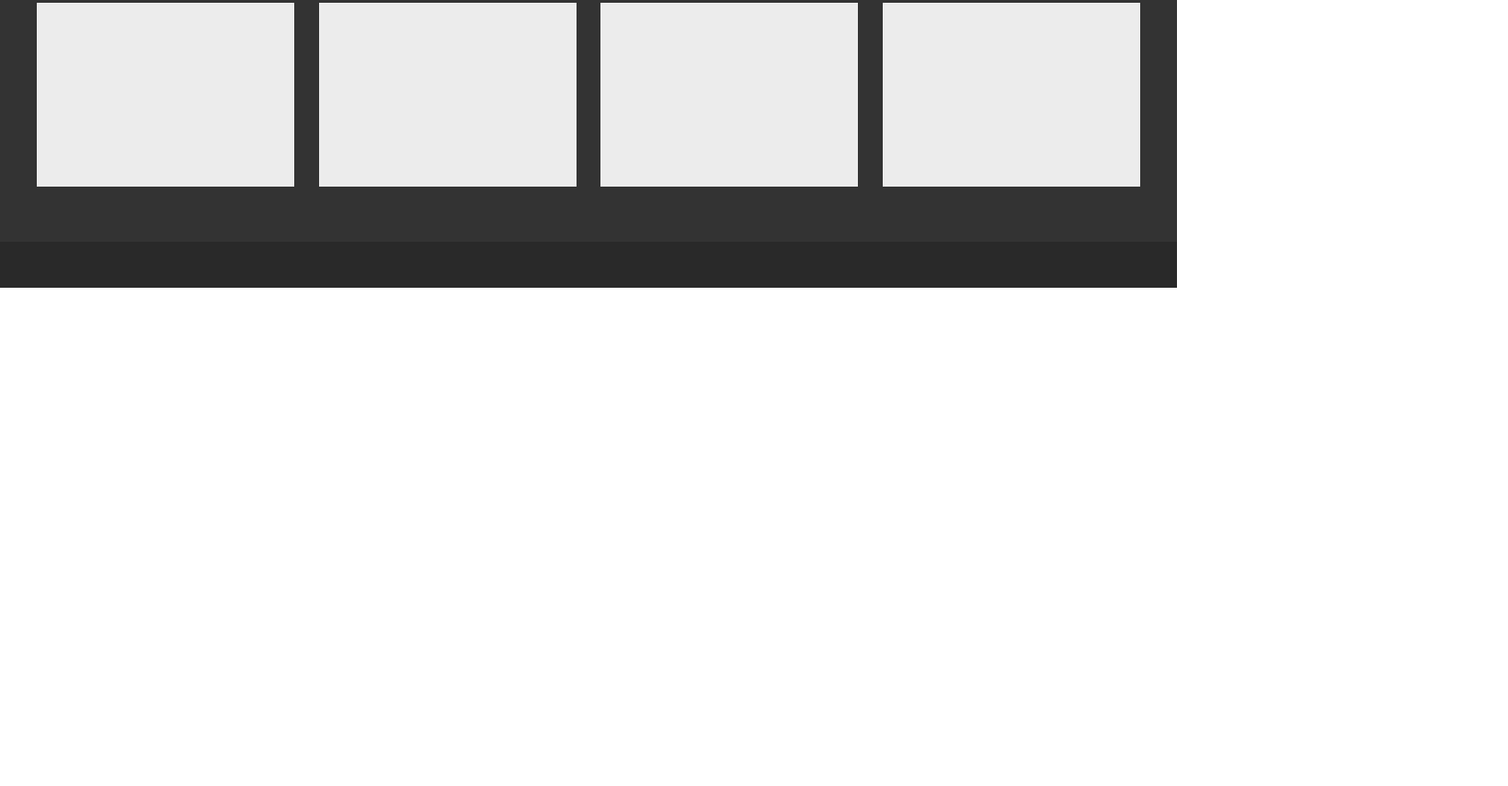
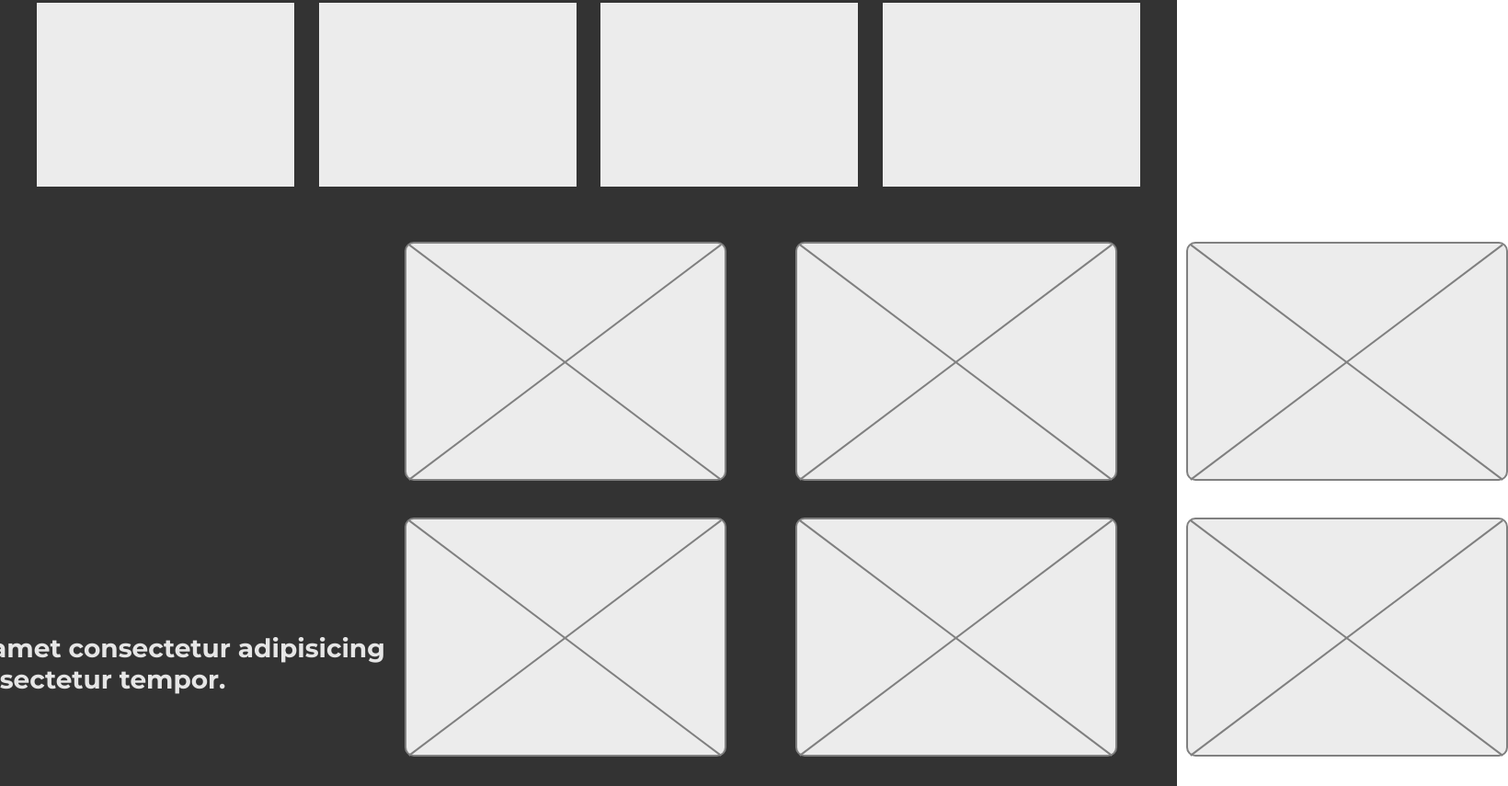
Before and after one commit to felipedemelodg/demeloapp, a plain HTML site: page index.html in a window 1280 px wide. Shown: the part 2133-2988 px from the top of the page at 92% size, 1640 px wide, since content can reach past the window. Before the commit the page ends 2446 px from the top, so only its background shows below. Drawn offline with Linux system fonts and the light colour scheme.

Commit message:
estrutura completa

```diff
--- a/index.html
+++ b/index.html
@@ -106,6 +106,20 @@
                 </section>
 
             </section>
+
+            <section id="outrosTrabalhos">
+                <h2 class="tituloOutrosTrabalhos">
+                    Lorem ipsum dolor sit amet consectetur adipisicing elit. Ad consectetur tempor.
+                </h3>
+                <section id="gradeDeCardsOutrosTrabalhos">
+                    <section class="card"></section>
+                    <section class="card"></section>
+                    <section class="card"></section>
+                    <section class="card"></section>
+                    <section class="card"></section>
+                    <section class="card"></section>
+                </section>
+            </section>
         </sectio>
 
 
--- a/src/css/componentes/cards.css
+++ b/src/css/componentes/cards.css
@@ -1,3 +1,4 @@
+#gradeDeCardsOutrosTrabalhos,
 #gradeDeCards{
     /* background-color: white; */
     width: var(--largura-maxima);
@@ -7,6 +8,11 @@
     gap: 40px;
     justify-content: center;
     margin: auto;
+}
+#gradeDeCardsOutrosTrabalhos{
+    justify-content: space-between;
+    height: auto;
+    margin-bottom: 270px;
 }
 .card{
     background-color: var(--fundo-miniatura);
--- a/src/css/componentes/sliders.css
+++ b/src/css/componentes/sliders.css
@@ -25,7 +25,7 @@
 
 
 #slideTrabalhoAberto {
-    background-color: var(--fundo-trabalho-aberto);
+
     display: flex;
     align-items: center;
     justify-content: center;
@@ -50,4 +50,5 @@
     width: 280px;
     height: 200px;
     background-color: var(--fundo-miniatura);
+    cursor: pointer;
 }
--- a/src/css/componentes/titulos.css
+++ b/src/css/componentes/titulos.css
@@ -1,4 +1,4 @@
-.tituloTrabalhoAberto,.tituloParaOutrasPecas{
+.tituloTrabalhoAberto,.tituloParaOutrasPecas,.tituloOutrosTrabalhos{
     font-size: 21pt;
     width: 800px;
     color: var(--cor-texto-trabalho-aberto);
@@ -7,3 +7,7 @@
     text-align: left;
     align-self: flex-start;
 }
+.tituloOutrosTrabalhos{
+    margin: 233px 0 145px 0;
+    text-align: center;
+}
--- a/src/css/layout/conteudo.css
+++ b/src/css/layout/conteudo.css
@@ -12,4 +12,11 @@
     display: flex;
     align-items: center;
     justify-content: center;
+    flex-direction: column;
+    height: auto;
 }
+#outrosTrabalhos{
+    display: flex;
+    align-items: center;
+    justify-content: center;
+}
```
Lines whose indentation alone changed are shown as unchanged.
